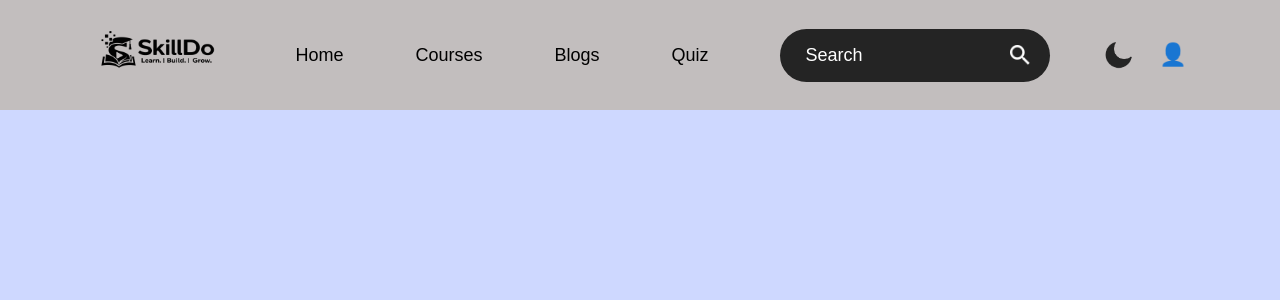
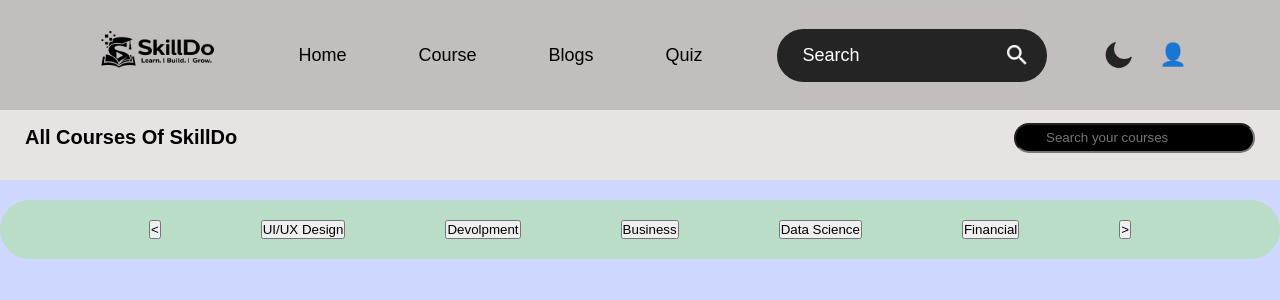
Before and after one commit to Vrushalipatil990/e_learnings_platform, a React (Vite) app: page /courses in a window 1280 px wide. Shown: the top 300 px of the page. Built offline with nearby package versions, Linux system fonts and the light colour scheme.

Commit message:
Added courses page and category filter

```diff
--- a/src/App.jsx
+++ b/src/App.jsx
@@ -1,5 +1,10 @@
 import react, { useEffect, useState } from "react";
 import NavBar from "./components/NavBar";
+import { BrowserRouter, Routes, Route } from "react-router-dom";
+import Home from "./pages/Home";
+import Courses from "./pages/Courses";
+import Blogs from "./pages/blogs";
+import Quize from "./pages/Quiz";
 
 
 const App = () => {
@@ -9,12 +14,22 @@ const App = () => {
     localStorage.setItem('current_theme',theme)
   },[theme])
   return (
+     <BrowserRouter>
+
     <div className={`container ${theme}`}>
       <NavBar theme={theme} setTheme={setTheme} />
+
+      <Routes>
+        <Route path ="/home" element={<Home/>} />
+        <Route path="/courses" element={<Courses/>}/>
+        <Route path="/blogs" element={<Blogs/>}/>
+        <Route path="/quize" element={<Quize/>}/>
+      </Routes>
+
     </div>
-
+</BrowserRouter>
 
   );
-}
+};
 
 export default App;
--- /dev/null
+++ b/src/components/CategoryFilter.jsx
@@ -0,0 +1,26 @@
+import React from 'react'
+import "./category.css";
+
+const CategoryFilter = () => {
+
+    const categories = [
+        "UI/UX Design",
+        "Devolpment",
+        "Business",
+        "Data Science",
+        "Financial"
+    ];
+
+  return (
+    <div className='cateogry-section'>
+        <button>{"<"}</button>
+        {categories.map((category,index) => (
+            <button key={index}> {category}</ button>
+        ))}
+        <button>{">"}</button>
+
+    </div>
+  )
+}
+
+export default CategoryFilter
--- a/src/components/NavBar.css
+++ b/src/components/NavBar.css
@@ -161,3 +161,7 @@
     margin-left:auto;
 }
 }
+.nav-links a{
+    text-decoration:none;
+    color:inherit;
+}
--- a/src/components/NavBar.jsx
+++ b/src/components/NavBar.jsx
@@ -1,12 +1,13 @@
 import React, { useState } from "react";
 import { GiHamburgerMenu } from "react-icons/gi";
-import "./NavBar.css";
+import "../components/NavBar.css";
 import logo_light from "../assets/logo-black.png";
 import logo_dark from "../assets/logo-white.png";
 import search_icon_light from "../assets/search-w.png";
 import search_icon_dark from "../assets/search-b.png";
 import toggle_light from "../assets/night.png";
 import toggle_dark from "../assets/day.png";
+import { NavLink } from "react-router-dom";
 
 
 const NavBar = ({ theme, setTheme }) => {
@@ -29,10 +30,18 @@ const NavBar = ({ theme, setTheme }) => {
 
 
         <ul className={`nav-links ${showmenu ? "active" : ""}`}>
-          <li>Home</li>
-          <li>Courses</li>
-          <li>Blogs</li>
-          <li>Quiz</li>
+          <li>
+            <NavLink to="/home">Home</NavLink>
+          </li>
+          <li>
+            <NavLink to ="/courses">Course</NavLink>
+          </li>
+          <li>
+            <NavLink to="/blogs">Blogs</NavLink>
+          </li>
+          <li>
+            <NavLink to="/quize">Quiz</NavLink>
+          </li>
         </ul>
 
         <div className="search-box">
--- /dev/null
+++ b/src/components/category.css
@@ -0,0 +1,24 @@
+.cateogry-section{
+    display:flex;
+    align-items:center;
+    justify-content:center;
+    gap:100px;
+    padding:20px;
+    background:#baddc8;
+    border-radius:50px;
+    margin-top:20px;
+}
+
+.categry-section button{
+
+     padding:10px 25px;
+    border-radius:50px;
+    border:1px solid #ddd;
+    background:white;
+}
+}
+
+.categry-section button:hover{
+    background:#4CAF50;
+    color:white;
+}
--- /dev/null
+++ b/src/pages/Quiz.jsx
@@ -0,0 +1,8 @@
+const Quize=()=>{
+    return(
+        <div>
+            <h1>Quize page</h1>
+            </div>
+    );
+};
+export default Quize;
--- /dev/null
+++ b/src/pages/blogs.jsx
@@ -0,0 +1,8 @@
+const Blogs = () => {
+    return(
+        <div>
+        <h1>Blogs  page</h1>
+        </div>
+    );
+};
+export default Blogs;
--- /dev/null
+++ b/src/pages/courses.css
@@ -0,0 +1,36 @@
+*{
+    margin: 0;
+    padding: 0;
+}
+
+
+.courses-container{
+    padding:25px;
+    background-color: rgb(231, 227, 227);
+}
+
+.course-header{
+    display: flex;
+    justify-content:space-between;
+    align-items:center;
+    margin-bottom:15px;
+    height: 5px;
+}
+.course-header h1{
+    margin: 0;
+    font-size: 20px;
+}
+
+
+.search-bar input{
+    width: 100%;
+    height: 30px;
+    border-radius: 50px;
+    background-color: black;
+    color: white;
+    padding: 10px 30px ;
+    font-size: 18;
+}
+.search-bar input ::placeholder{
+    color: white;
+}
--- a/src/pages/courses.jsx
+++ b/src/pages/courses.jsx
@@ -1,25 +1,29 @@
 import React, { useState } from "react";
-import "./NavBar.css";
-import { Link } from "react-router-dom";
+import "./courses.css";
+import { NavLink} from "react-router-dom";
+import CategoryFilter from "../components/CategoryFilter";
 
 const Courses = () => {
   return (
-
+<div>
 <div className="courses-container">
 
 
   <div className="course-header">
-    <div>
-    <h1>All Courses Of Skilldo</h1>
-    </div>
+
+    <h1>All Courses Of SkillDo</h1>
+
     <div className="search-bar">
         <input type="Text" placeholder="Search your courses" />
+
         </div>
 
-
+  </div>
 
   </div>
-  </div>
+         <CategoryFilter />
+       </div>
+
   );
 };
 export default Courses;
```
